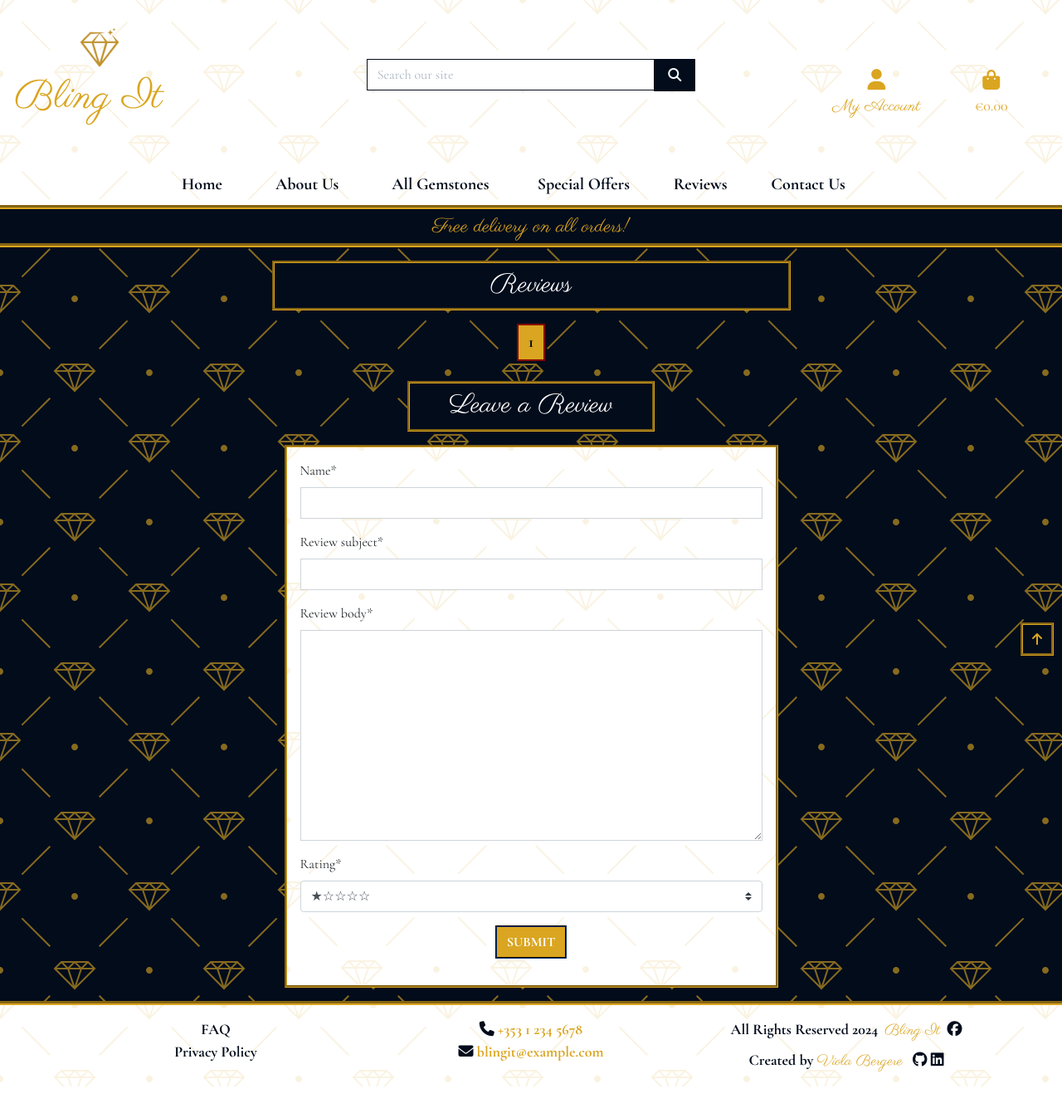
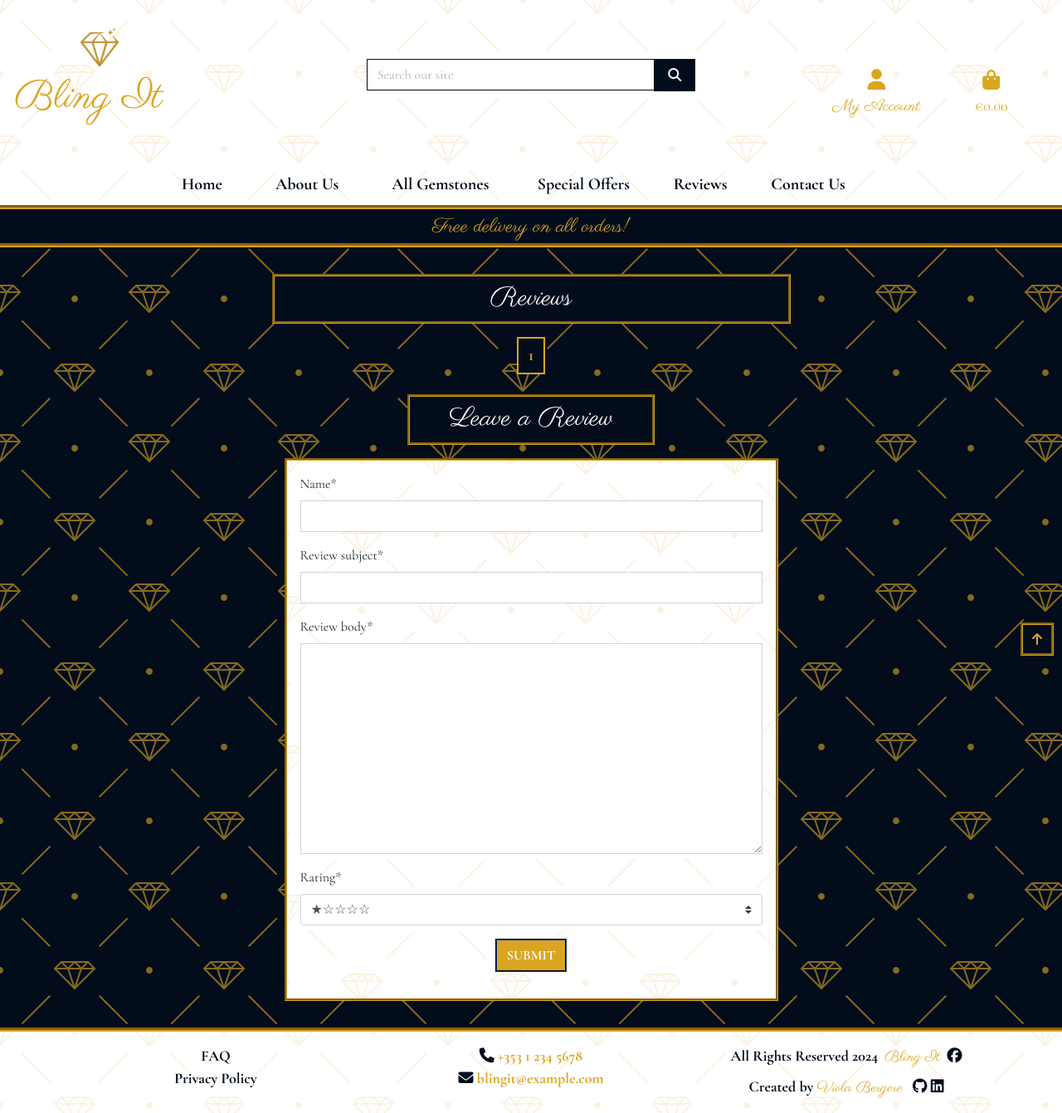
Before and after one commit to violaberg/bling-it, a Django app: page /reviews/ in a window 1280 px wide. Shown: the whole page at 83% size. Before the commit the page ends 1309 px from the top, so only its background shows below. Run offline with Django 3.2, Linux system fonts and the light colour scheme; data that the repository does not hold is empty; some libraries are stand-ins or nearby versions.

Commit message:
Change page-link color

```diff
--- a/gemstones/templates/gemstones/gemstone_detail.html
+++ b/gemstones/templates/gemstones/gemstone_detail.html
@@ -6,7 +6,7 @@ Gemstone Details
 {% endblock %}
 
 {% block content %}
-<div class="gemstone-container container-fluid mx-auto mx-3 my-3">
+<div class="gemstone-container container-fluid mx-auto mx-3 my-4">
     <div class="row">
         <div class="col-12 col-md-6 col-lg-f">
             <div class="image-container mx-auto pt-4">
--- a/home/templates/home/index.html
+++ b/home/templates/home/index.html
@@ -22,7 +22,7 @@
     </div>
     <div class="row">
         <div class="col-md-10 col-lg-8 col-xl-6 mx-auto">
-            <div class="row subscribe bg-blue mx-auto my-2 py-2">
+            <div class="row subscribe bg-blue mx-auto my-3 py-2">
                 <div class="col text-center py-2">
                     <h3 class="custom-font text-white mx-auto">
                         <i class="fa-solid fa-envelope-open-text text-gold py-2"></i> Subscribe to our newsletter!
--- a/reviews/templates/reviews/reviews.html
+++ b/reviews/templates/reviews/reviews.html
@@ -4,7 +4,7 @@
 {% block extra_title %}Reviews{% endblock %}
 
 {% block content %}
-<div class="container-fluid">
+<div class="container-fluid py-3">
     <div class="row">
         <div class="col text-center mt-2">
             <h2 class="page-title custom-font text-white mx-auto p-2">Reviews</h2>
--- a/static/css/base.css
+++ b/static/css/base.css
@@ -530,17 +530,18 @@ footer {
 
 /* Reviews page */
 span.page-link,
-.page-item.active,
 .page-link {
-    background: #daa520 !important;
-    color: #020c1b !important;
+    background-color: #daa520;
+    color: #020c1b;
     font-size: 20px;
     font-weight: 700;
 }
 
 .page-item.active .page-link {
+    background-color: #020c1b;
     border: 2px solid;
-    border-color: #880101;
+    border-color: #daa520;
+    color: #daa520;
 }
 
 .card-title {
```
